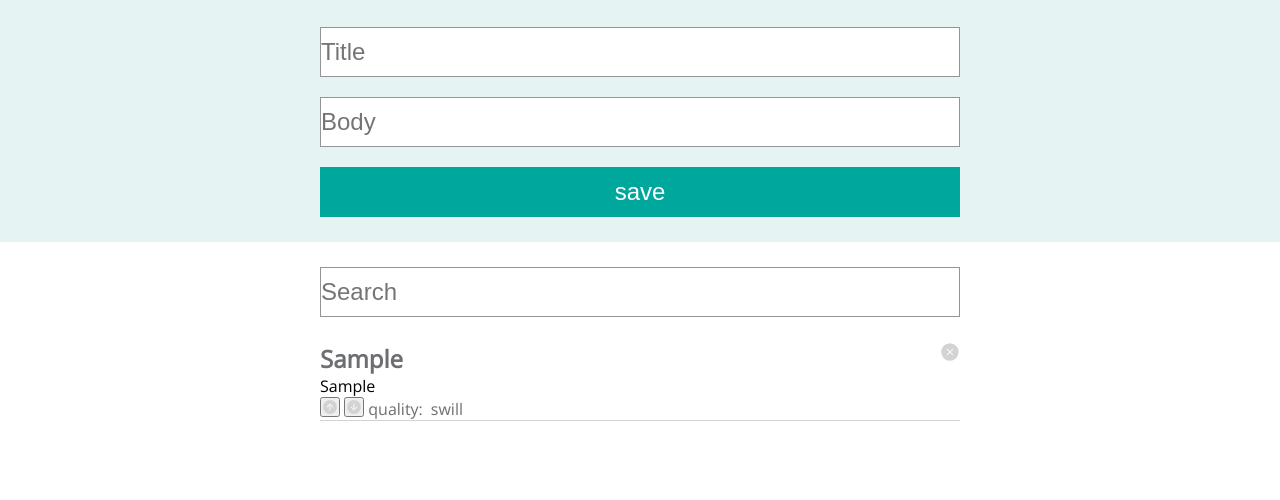
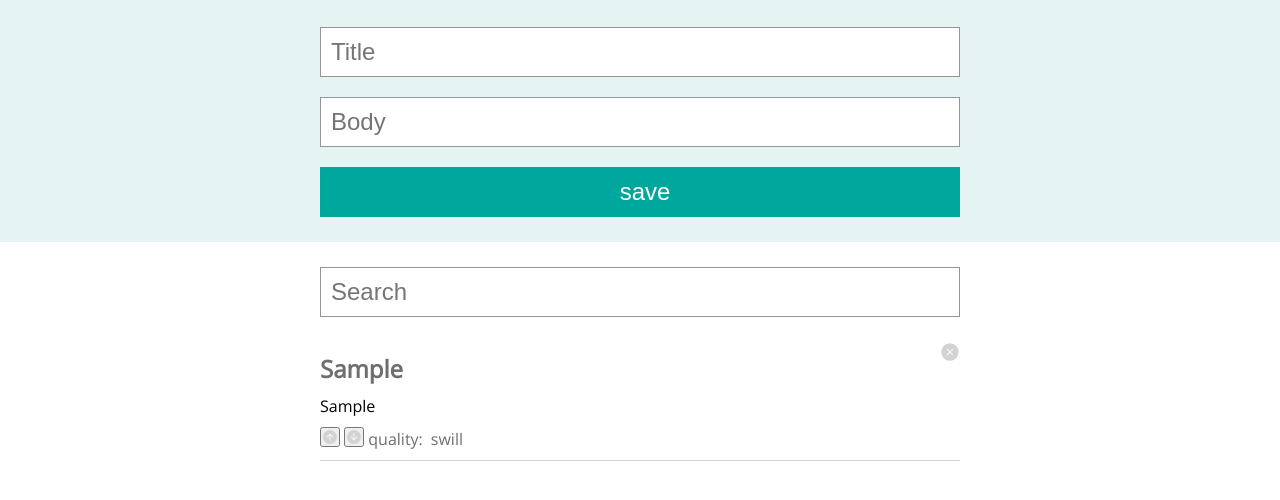
Before and after one commit to dunbarsa/ideabox, a plain HTML site: page index.html in a window 1280 px wide. Both pictures are taken after typing "Sample", "Sample" into the empty fields and a click on the button "save". Shown: the part 122-622 px from the top of the page. Drawn offline with nearby package versions, Linux system fonts and the light colour scheme.

Commit message:
Add CSS changes.

```diff
--- a/script.js
+++ b/script.js
@@ -1,12 +1,6 @@
 var ideaArray = [];
 
 displayStoredCard();
-
-// function fromStorage() {
-// 	var releaseArray = localStorage.getItem('arrayIdeas');
-// 	var parsedArray = JSON.parse(releaseArray);
-//   console.log(parsedArray);
-// }
 
 function displayStoredCard() {
   $('.idea-container').html('');
--- a/style.css
+++ b/style.css
@@ -54,6 +54,7 @@ h1 {
 .search {
   height: 50px;
   font-size: 24px;
+  padding: 0px 0px 0px 10px;
 }
 
 .search {
@@ -87,13 +88,14 @@ h1 {
   border-bottom: 1px solid #D1D3D4;
 }
 
-/*.newBodyText {
-  width: 50%;
-}*/
+article {
+  padding: 10px 0;
+}
 
 h2 {
   color: #6D6E71;
   display: inline-block;
+  margin: 10px 0px;
 }
 
 #delete-button {
```
